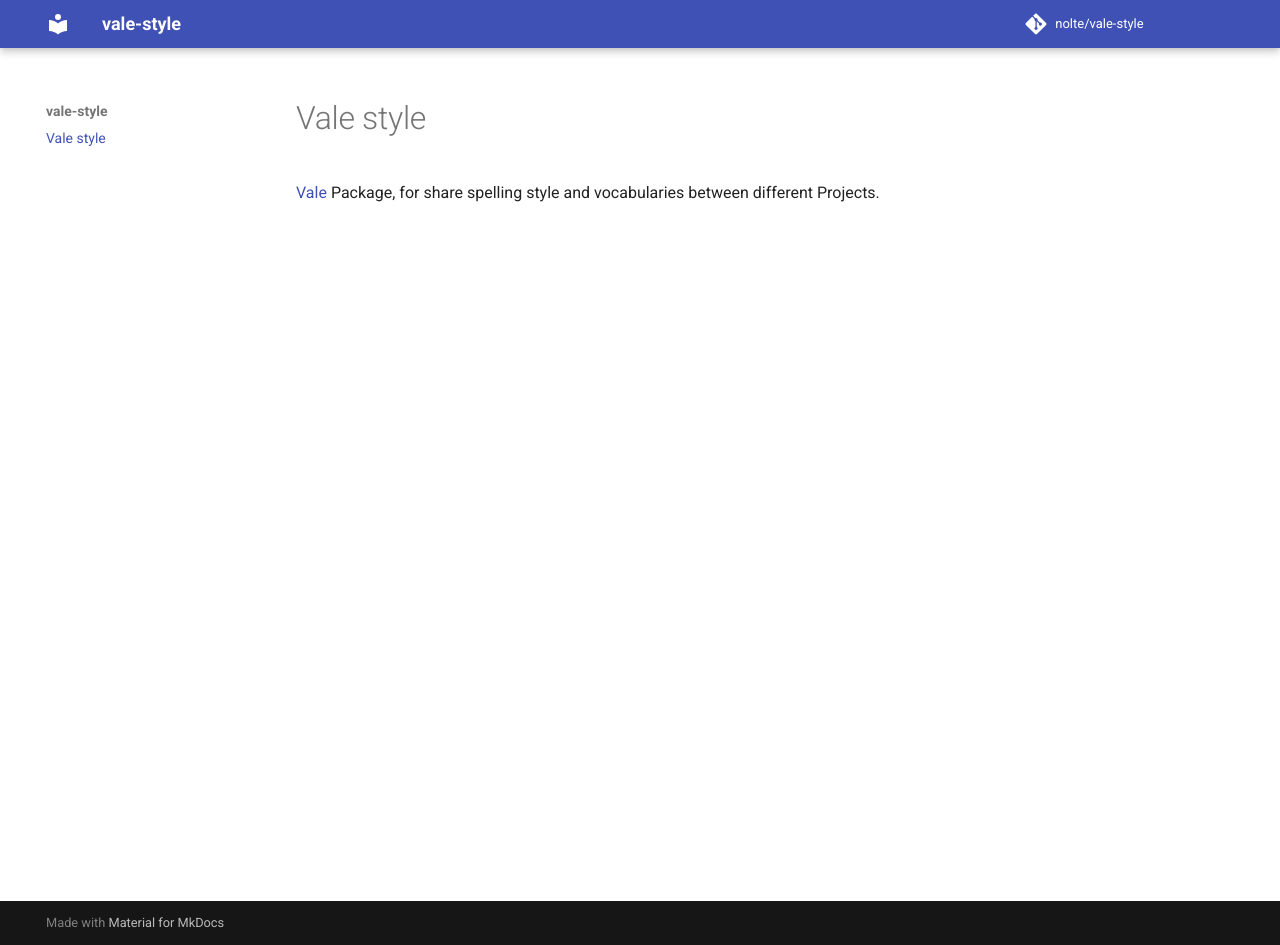
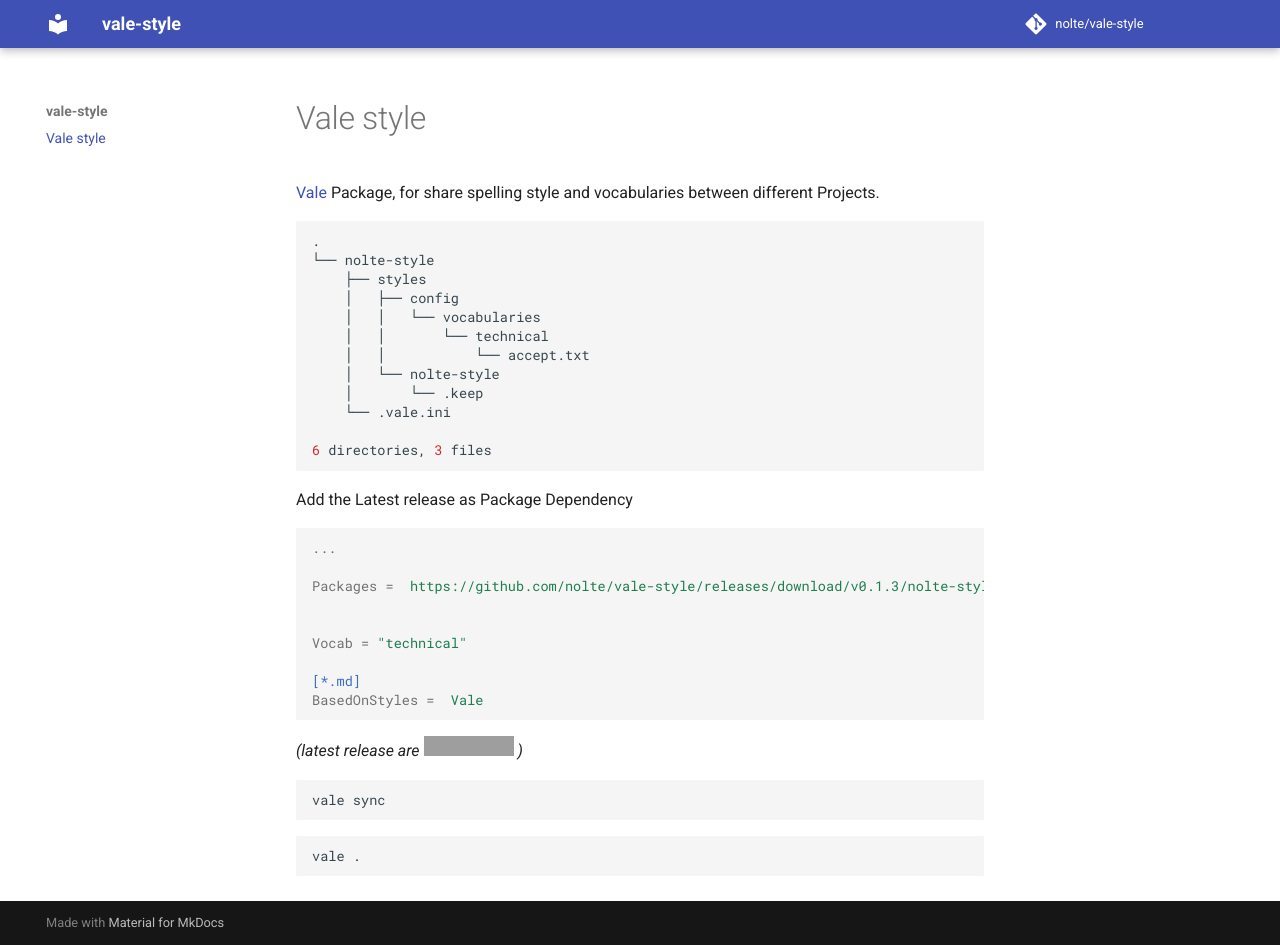
Before and after one commit to nolte/vale-style, an MkDocs documentation site: the page built from docs/index.md, in a window 1280 px wide and 945 px high. Built offline with MkDocs 1.6.1 and Material for MkDocs 9.7.7, drawn with Linux system fonts in a browser that asks for light colours; comment, search, counter and statistics services are not loaded; grey boxes are pictures that could not be loaded.

Commit message:
a bit more docs

````diff
--- a/README.md
+++ b/README.md
@@ -9,6 +9,53 @@
 [Vale](https://github.com/errata-ai/vale) Package, for share spelling style and vocabularies between different Projects.
 <!--intro-end-->
 
+Sharing a release archive with a structure like:
+
+<!--archive-structure-start-->
+```sh
+.
+└── nolte-style
+    ├── styles
+    │   ├── config
+    │   │   └── vocabularies
+    │   │       └── technical
+    │   │           └── accept.txt
+    │   └── nolte-style
+    │       └── .keep
+    └── .vale.ini
+
+6 directories, 3 files
+```
+<!--archive-structure-end-->
+
+## Usage
+
+<!--usage-start-->
+Add the Latest release as Package Dependency
+
+```ini
+...
+
+Packages =  https://github.com/nolte/vale-style/releases/download/v0.1.3/nolte-styles.zip
+
+
+Vocab = "technical"
+
+[*.md]
+BasedOnStyles =  Vale
+
+```
+*(latest release are [![GitHub LatestRelease](https://img.shields.io/github/release/nolte/vale-style.svg)](https://GitHub.com/nolte/vale-style) )*
+
+
+```sh
+vale sync
+```
+
+```sh
+vale .
+```
+<!--usage-end-->
 
 ## Develop
 
@@ -19,46 +66,3 @@
 zip -r nolte-style.zip nolte-style
 rm -rf ./build
 ```
-
-will be create a archive like
-
-```sh
-.
-├── nolte-style
-│   └── styles
-│       ├── config
-│       │   └── vocabularies
-│       │       └── technical
-│       │           └── accept.txt
-│       └── nolte-style
-│           └── .keep
-└── tree.txt
-
-6 directories, 3 files
-```
-
-
-## Usage
-
-Add the Latest release as Package Dependency
-
-```
-...
-
-Packages =  https://github.com/nolte/vale-style/releases/download/v0.1.0/nolte-styles.zip
-
-
-Vocab = "technical"
-
-[*.md]
-BasedOnStyles =  Vale
-
-```
-
-```
-vale sync
-```
-
-```
-vale .
-```
--- a/docs/index.md
+++ b/docs/index.md
@@ -5,3 +5,15 @@
    start="<!--intro-start-->"
    end="<!--intro-end-->"
 %}
+
+{%
+   include-markdown "../README.md"
+   start="<!--archive-structure-start-->"
+   end="<!--archive-structure-end-->"
+%}
+
+{%
+   include-markdown "../README.md"
+   start="<!--usage-start-->"
+   end="<!--usage-end-->"
+%}
````
Also changed, not shown: 4 other files.
